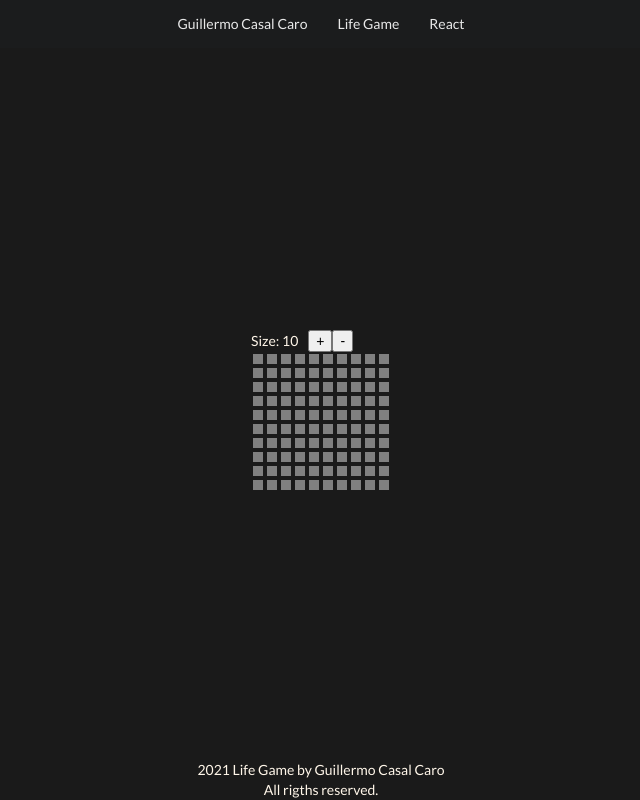
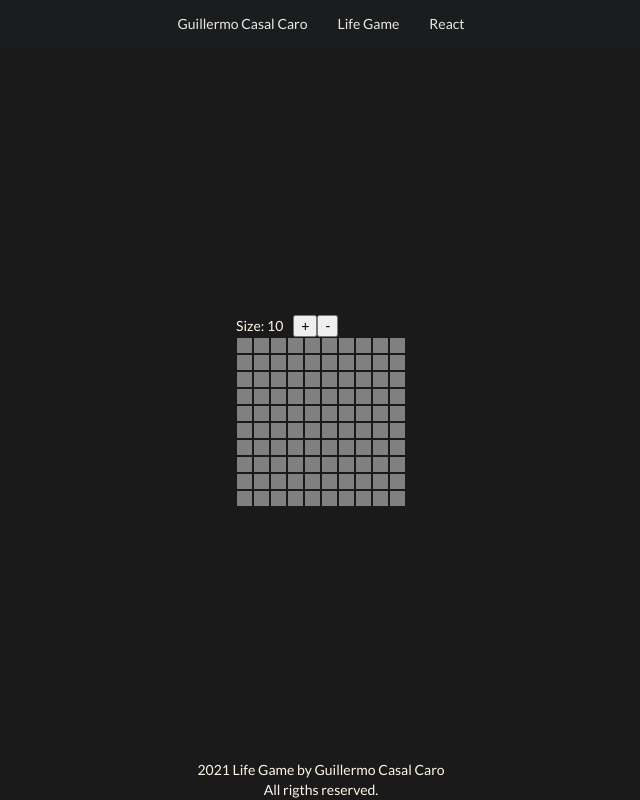
Before and after one commit to GuillermoCasalCaro/life-game, a React (Create React App) app: page / in a window 1280 px wide. Shown: the whole page, without its empty margins (319-959 px from the left). Built offline with nearby package versions, Linux system fonts and the light colour scheme.

Commit message:
- Added mouse drag paint mode.

```diff
--- a/src/game/Board.js
+++ b/src/game/Board.js
@@ -17,14 +17,31 @@ const initilizeInternalState = (gameSize) => {
 const Board = () => {
     const [gameSize, setGameSize] = useState(10);
     const [internalState, setInternalState] = useState(initilizeInternalState(gameSize));
+    const [mouseClicked, setMouseClicked] = useState(false);
 
     useEffect(() => {
         setInternalState(initilizeInternalState(gameSize));
     }, [gameSize]);
 
-    const generateBoardCell = (internalCell, i, j) => {
-        let cellClass = internalCell === 0 ? "cell-dead" : "cell-alive";
-        return <div id={`cell-${i}-${j}`} className={cellClass} onClick={() => { changeCellState(i, j) }}></div>
+    useEffect(() => {
+        document.onmousedown = ((e) => {
+            setMouseClicked(true);
+        });
+        document.onmouseup = ((e) => {
+            setMouseClicked(false);
+        });
+    }, []);
+
+    const generateBoard = (internalState) => {
+        let board = [];
+        let i = 0;
+        internalState.forEach(internalRow => {
+            board.push(generateBoardRow(internalRow, i));
+            i++;
+        });
+        return <>
+            {board}
+        </>
     }
 
     const generateBoardRow = (internalRow, i) => {
@@ -39,16 +56,15 @@ const Board = () => {
         </div>
     }
 
-    const generateBoard = (internalState) => {
-        let board = [];
-        let i = 0;
-        internalState.forEach(internalRow => {
-            board.push(generateBoardRow(internalRow, i));
-            i++;
-        });
-        return <>
-            {board}
-        </>
+    const generateBoardCell = (internalCell, i, j) => {
+        let cellClass = internalCell === 0 ? "cell-dead" : "cell-alive";
+        return <div
+            id={`cell-${i}-${j}`}
+            className={cellClass}
+            onMouseDown={() => { changeCellState(i, j) }}
+            onMouseEnter={() => { mouseClicked && changeCellState(i, j) }}
+        >
+        </div>
     }
 
     const changeCellState = (i, j) => {
--- a/src/game/game.css
+++ b/src/game/game.css
@@ -4,9 +4,9 @@
 }
 
 .board-container > div > div {
-    width: 10px;
-    height: 10px;
-    margin: 2px;
+    width: 15px;
+    height: 15px;
+    margin: 1px;
 }
 
 .board-row {
```
